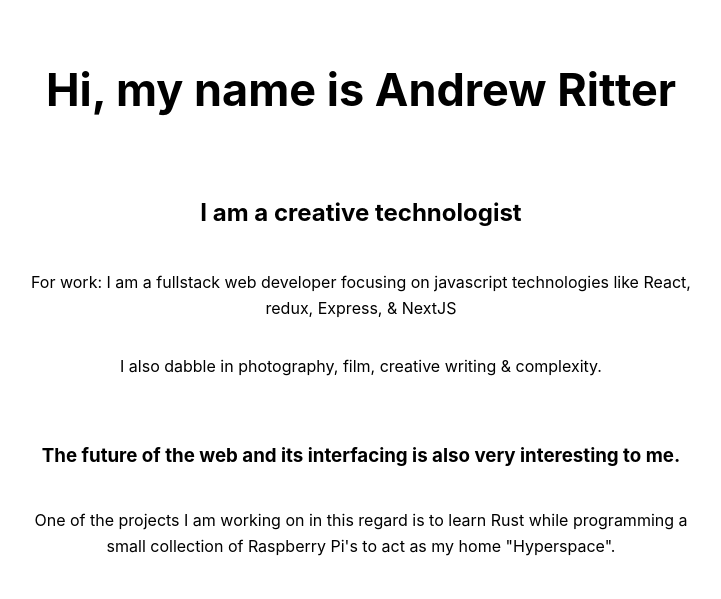
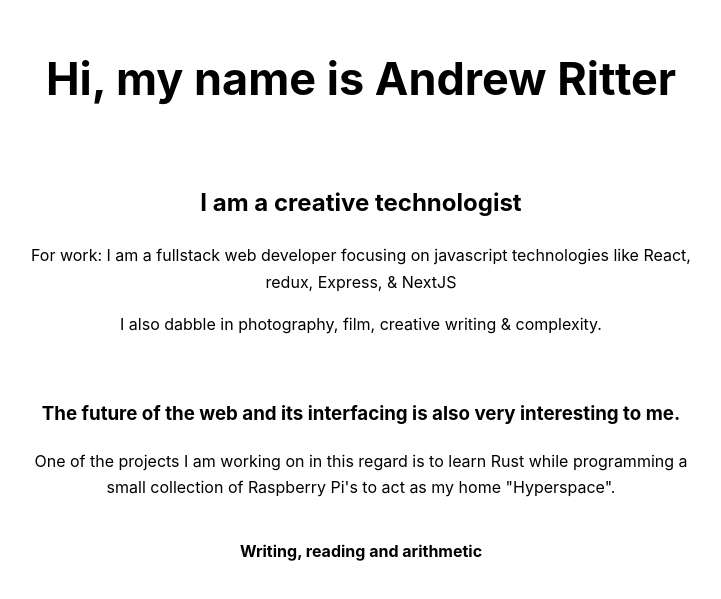
Before and after one commit to andrit/arisme, a Gatsby site: page / in a window 1280 px wide. Shown: the part 109-708 px from the top of the page, without its empty margins (279-1000 px from the left). Built offline with nearby package versions, Linux system fonts and the light colour scheme; Gatsby itself is replaced by a stand-in of ours; no server answers.

Commit message:
update homepage

```diff
--- a/src/pages/index.js
+++ b/src/pages/index.js
@@ -1,3 +1,4 @@
+// Gatsby + Node.js (TypeScript) API
 import React, { useEffect, useState } from 'react';
 import { Helmet } from 'react-helmet';
 import '../styles/index.css';
@@ -15,18 +16,32 @@ function Index() {
   return (
     <main>
       <Helmet>
-        <title>Gatsby + Node.js (TypeScript) API</title>
+        <title>Andrew's website</title>
       </Helmet>
-      <h1>Hi, my name is Andrew Ritter</h1>
-      <h2>I am a creative technologist
-      </h2>
-      <p>For work: I am a fullstack web developer focusing on javascript technologies like React, redux, Express, & NextJS
-      </p>
-      <p>I also dabble in photography, film, creative writing & complexity.</p>
+      <header>
+        <h1 className="greeting">Hi, my name is Andrew Ritter</h1>
+      </header>
+
+
+      <section className="introduction">
+        <h2>I am a creative technologist
+        </h2>
+        <p>For work: I am a fullstack web developer focusing on javascript technologies like React, redux, Express, & NextJS
+        </p>
+        <p>I also dabble in photography, film, creative writing & complexity.</p>
+      </section>
+
 
       <br />
+      <section className="details">
       <h3>The future of the web and its interfacing is also very interesting to me.</h3>
       <p>One of the projects I am working on in this regard is to learn Rust while programming a small collection of Raspberry Pi's to act as my home "Hyperspace".</p>
+      </section>
+
+      <section className="furthermore">
+        <h4>Writing, reading and arithmetic</h4>
+      </section>
+
     </main>
   );
 }
--- a/src/styles/index.css
+++ b/src/styles/index.css
@@ -42,3 +42,13 @@ code:before,
 code:after {
   content: '\`';
 }
+
+header{
+
+}
+.greeting{
+  transition: filter .2s ease-out;
+}
+.greeting:hover{
+  filter: drop-shadow(0px 0px 50px #333);
+}
```
Also changed, not shown: src/pages/form.js (added, +34 -0 lines).
